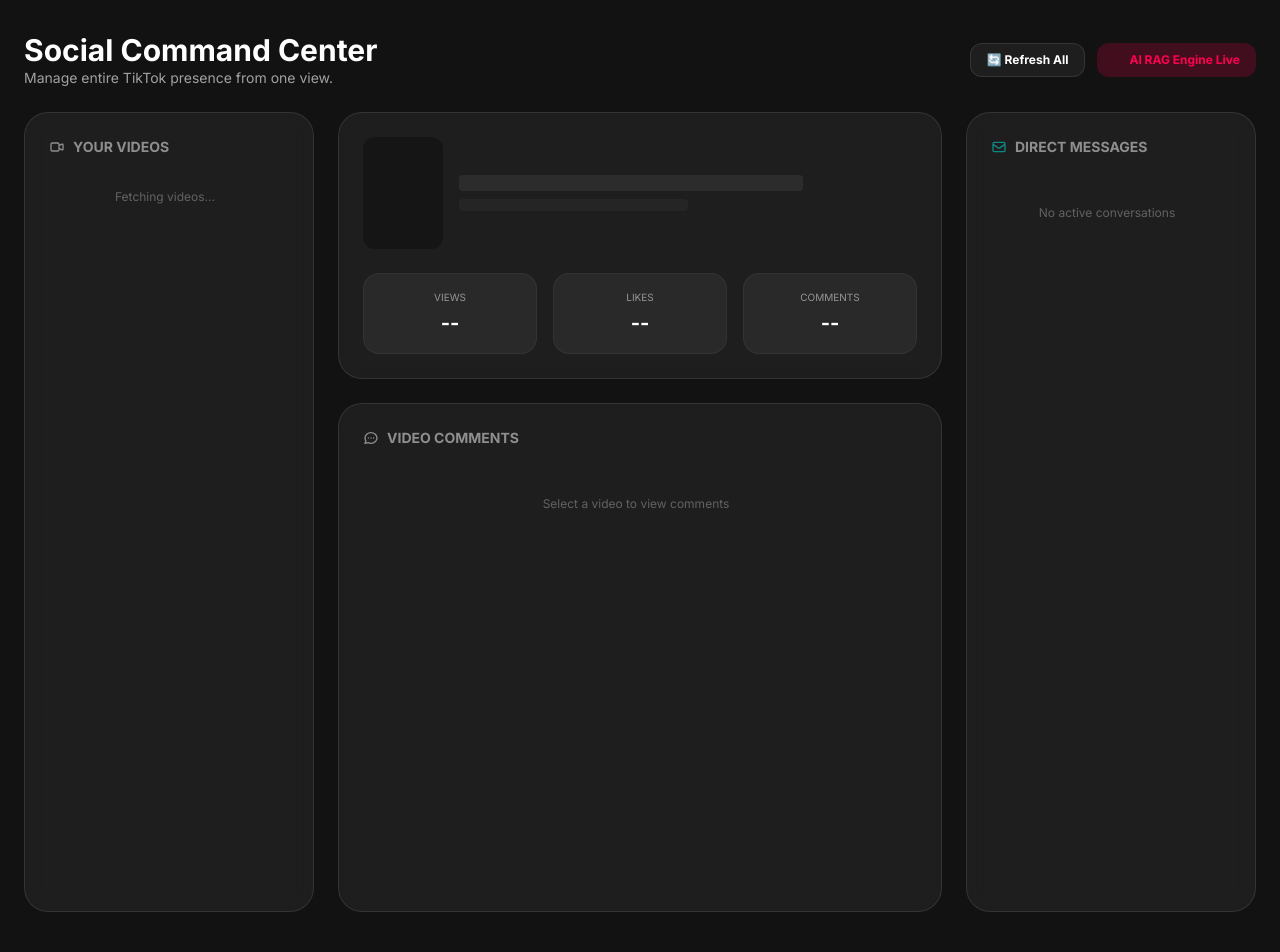
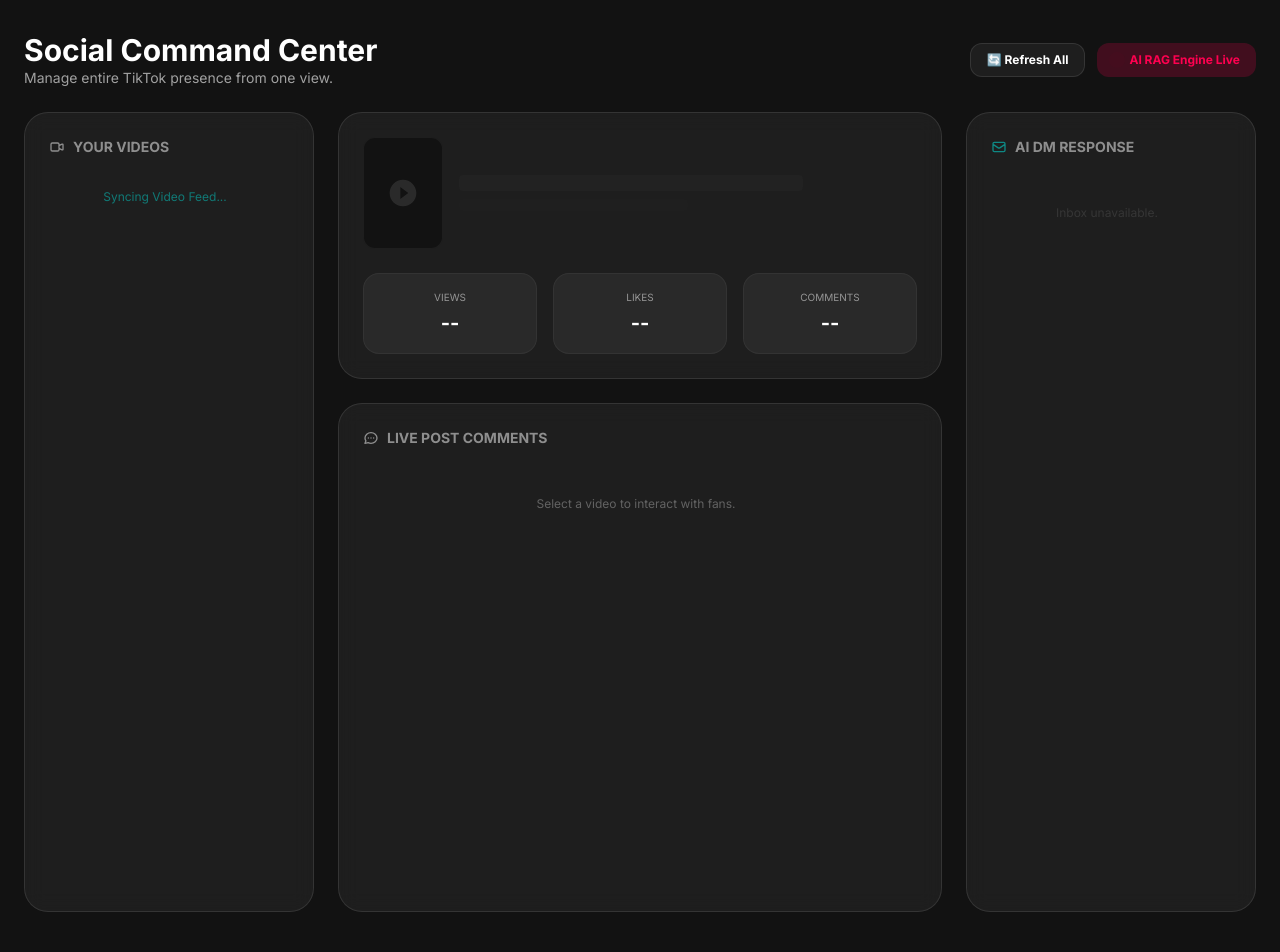
Before and after one commit to jameskariuki8/tiktok_automation, a Django app: page /analytics/ in a window 1280 px wide. Shown: the part 66-1018 px from the top of the page. Run offline with Django 5.2, Linux system fonts and the light colour scheme; a user stored in the database is signed in; parts of the project's set-up code (start-up, migrations or seed data) failed here and were passed over; some libraries are stand-ins or nearby versions.

Commit message:
first commit

```diff
--- a/templates/analytics.html
+++ b/templates/analytics.html
@@ -28,28 +28,28 @@
     <!-- Main 3-Pane Layout -->
     <div class="grid grid-cols-12 gap-6 h-[800px]">
 
-        <!-- PANE 1: Video Navigator (3 Columns) -->
+        <!-- PANE 1: Video Navigator -->
         <div class="col-span-12 lg:col-span-3 glass rounded-3xl p-6 flex flex-col space-y-4">
             <h3 class="font-bold flex items-center gap-2 text-sm uppercase opacity-50">
                 <svg class="w-4 h-4" fill="none" stroke="currentColor" viewBox="0 0 24 24"><path stroke-linecap="round" stroke-linejoin="round" stroke-width="2" d="M15 10l4.553-2.276A1 1 0 0121 8.618v6.764a1 1 0 01-1.447.894L15 14M5 18h8a2 2 0 002-2V8a2 2 0 00-2-2H5a2 2 0 00-2 2v8a2 2 0 002 2z"></path></svg>
                 Your Videos
             </h3>
             <div id="video-list" class="flex-1 overflow-y-auto space-y-3 pr-2 scroll-hide">
-                <!-- Loading State -->
-                <div class="p-4 text-center opacity-30 text-xs">Fetching videos...</div>
+                <div class="p-4 text-center opacity-30 text-xs text-secondary animate-pulse">Syncing Video Feed...</div>
             </div>
         </div>
 
-        <!-- PANE 2: Focused Analysis & Comments (6 Columns) -->
+        <!-- PANE 2: Focused Analysis & Comments -->
         <div class="col-span-12 lg:col-span-6 flex flex-col space-y-6">
 
-            <!-- Video Specific Stats -->
             <div class="glass rounded-3xl p-6">
                 <div id="selected-video-header" class="flex items-center gap-4 mb-6">
-                    <div class="w-20 h-28 bg-dark rounded-xl flex-shrink-0 animate-pulse"></div>
+                    <div class="w-20 h-28 bg-dark rounded-xl flex-shrink-0 flex items-center justify-center border border-white/5">
+                        <svg class="w-8 h-8 opacity-10" fill="currentColor" viewBox="0 0 24 24"><path d="M12 2C6.48 2 2 6.48 2 12s4.48 10 10 10 10-4.48 10-10S17.52 2 12 2zm-2 14.5v-9l6 4.5-6 4.5z"/></svg>
+                    </div>
                     <div class="flex-1 space-y-2">
-                        <div class="h-4 bg-white/10 w-3/4 rounded animate-pulse"></div>
-                        <div class="h-3 bg-white/5 w-1/2 rounded animate-pulse"></div>
+                        <div class="h-4 bg-white/10 w-3/4 rounded opacity-20"></div>
+                        <div class="h-3 bg-white/5 w-1/2 rounded opacity-10"></div>
                     </div>
                 </div>
                 <div class="grid grid-cols-3 gap-4">
@@ -68,27 +68,25 @@
                 </div>
             </div>
 
-            <!-- Contextual Comments Feed -->
             <div class="glass rounded-3xl p-6 flex-1 flex flex-col space-y-4">
                 <h3 class="font-bold flex items-center gap-2 text-sm uppercase opacity-50">
                     <svg class="w-4 h-4" fill="none" stroke="currentColor" viewBox="0 0 24 24"><path stroke-linecap="round" stroke-linejoin="round" stroke-width="2" d="M8 12h.01M12 12h.01M16 12h.01M21 12c0 4.418-4.03 8-9 8a9.863 9.863 0 01-4.255-.949L3 20l1.395-3.72C3.512 15.042 3 13.574 3 12c0-4.418 4.03-8 9-8s9 3.582 9 8z"></path></svg>
-                    Video Comments
+                    Live Post Comments
                 </h3>
                 <div id="video-comments-list" class="flex-1 overflow-y-auto space-y-4 pr-2 scroll-hide">
-                    <div class="p-8 text-center opacity-30 text-xs">Select a video to view comments</div>
+                    <div class="p-8 text-center opacity-30 text-xs">Select a video to interact with fans.</div>
                 </div>
             </div>
         </div>
 
-        <!-- PANE 3: Inbox (DMs) (3 Columns) -->
+        <!-- PANE 3: Inbox (DMs) -->
         <div class="col-span-12 lg:col-span-3 glass rounded-3xl p-6 flex flex-col space-y-4 border-l border-white/10">
             <h3 class="font-bold flex items-center gap-2 text-sm uppercase opacity-50">
                 <svg class="w-4 h-4 text-secondary" fill="none" stroke="currentColor" viewBox="0 0 24 24"><path stroke-linecap="round" stroke-linejoin="round" stroke-width="2" d="M3 8l7.89 5.26a2 2 0 002.22 0L21 8M5 19h14a2 2 0 002-2V7a2 2 0 00-2-2H5a2 2 0 00-2 2v10a2 2 0 002 2z"></path></svg>
-                Direct Messages
+                AI DM Response
             </h3>
             <div id="inbox-list" class="flex-1 overflow-y-auto space-y-3 pr-2 scroll-hide">
-                <!-- Data fetched via TikTok IM API -->
-                <div class="p-8 text-center opacity-30 text-xs">No active conversations</div>
+                <div class="p-8 text-center opacity-30 text-xs">Fetching inbox...</div>
             </div>
         </div>
 
@@ -99,31 +97,42 @@
     let currentVideoId = null;
 
     async function loadVideos() {
+        try {
             const response = await fetch('/api/analytics/video_list/');
             const videos = await response.json();
             const container = document.getElementById('video-list');
 
-        container.innerHTML = videos.map(v => `
-            <div onclick="selectVideo('${v.id}', '${v.view_count}', '${v.like_count}', '${v.comment_count}', '${v.video_description}', '${v.cover_image_url}')"
+            if (videos.length === 0) {
+                container.innerHTML = '<div class="p-8 text-center opacity-30 text-xs">No videos found. Check if your account is connected.</div>';
+                return;
+            }
+
+            container.innerHTML = videos.map(v => {
+                const desc = v.video_description || 'Untitled Post';
+                return `
+                <div onclick="selectVideo('${v.id}', '${v.view_count}', '${v.like_count}', '${v.comment_count}', \`${desc.replace(/`/g, '\\`')}\`, '${v.cover_image_url}')"
                      class="p-3 bg-white/5 border border-white/5 rounded-xl cursor-pointer hover:border-primary/50 transition-all group flex gap-3">
-                <img src="${v.cover_image_url}" class="w-12 h-16 rounded-md object-cover">
+                    <img src="${v.cover_image_url}" class="w-12 h-16 rounded-md object-cover bg-dark">
                     <div class="flex-1 min-w-0">
-                    <p class="text-xs font-medium truncate">${v.video_description || 'Untitled Post'}</p>
+                        <p class="text-xs font-medium truncate">${desc}</p>
                         <p class="text-[10px] opacity-40 mt-1">${v.view_count} views</p>
                     </div>
                 </div>
-        `).join('');
+                `;
+            }).join('');
+        } catch (e) {
+            console.error('Failed to load videos', e);
+        }
     }
 
-    async function selectVideo(id, views, likes, comments, desc, img) {
+    function selectVideo(id, views, likes, comments, desc, img) {
         currentVideoId = id;
 
-        // Update header
         document.getElementById('selected-video-header').innerHTML = `
-            <img src="${img}" class="w-20 h-28 rounded-xl object-cover">
+            <img src="${img}" class="w-20 h-28 rounded-xl object-cover border border-white/10">
             <div class="flex-1">
                 <p class="font-bold text-lg">${desc.substring(0, 50)}${desc.length > 50 ? '...' : ''}</p>
-                <p class="text-xs opacity-50">ID: ${id}</p>
+                <p class="text-xs opacity-50 uppercase tracking-widest mt-1">VIDEO ANALYSIS</p>
             </div>
         `;
 
@@ -131,42 +140,66 @@
         document.getElementById('v-likes').innerText = likes;
         document.getElementById('v-comments').innerText = comments;
 
-        // Load Comments
         loadComments(id);
     }
 
     async function loadComments(videoId) {
         const container = document.getElementById('video-comments-list');
-        container.innerHTML = '<div class="p-8 text-center opacity-30 text-xs translate-y-4">Consulting TikTok API...</div>';
+        container.innerHTML = '<div class="p-8 text-center opacity-30 text-xs">Consulting TikTok API...</div>';
 
         try {
-            const response = await fetch(\`/api/analytics/video_comments/?video_id=\${videoId}\`);
+            const response = await fetch(`/api/analytics/video_comments/?video_id=${videoId}`);
             const comments = await response.json();
 
-            if(!comments.length) {
-                container.innerHTML = '<div class="p-8 text-center opacity-30 text-xs">No comments yet on this post.</div>';
+            if(!comments || !comments.length) {
+                container.innerHTML = '<div class="p-8 text-center opacity-30 text-xs">No comments found for this post.</div>';
                 return;
             }
 
             container.innerHTML = comments.map(c => `
-                <div class="p-4 bg-white/5 border border-white/5 rounded-2xl animate-in fade-in slide-in-from-top-2">
+                <div class="p-4 bg-white/5 border border-white/5 rounded-2xl">
                     <div class="flex justify-between items-start mb-2">
                         <p class="text-xs font-bold text-secondary">@${c.user.display_name}</p>
                         <span class="text-[10px] opacity-40">${new Date(c.create_time * 1000).toLocaleDateString()}</span>
                     </div>
-                    <p class="text-xs italic mb-3 opacity-80 leading-relaxed">"${c.text}"</p>
+                    <p class="text-xs italic mb-3 opacity-80 leading-relaxed text-comment">"${c.text}"</p>
                     <div class="flex gap-2">
-                        <button onclick="generateAIReply(this, '${c.text.replace(/'/g, "\\'")}')" class="text-[10px] bg-primary text-black font-bold px-3 py-1 rounded-lg hover:scale-105 transition">AI Suggest Reply</button>
+                        <button onclick="aiReply(this)" data-text="${encodeURIComponent(c.text)}" class="text-[10px] bg-primary text-black font-bold px-3 py-1 rounded-lg hover:scale-105 transition">AI Suggest Reply</button>
                     </div>
                     <div class="ai-reply-box hidden mt-3 p-3 bg-secondary/10 border border-secondary/20 rounded-xl">
                          <p class="text-[10px] font-bold text-secondary mb-1">RAG Response</p>
-                         <p class="text-xs italic" id="reply-text"></p>
-                         <button class="mt-2 text-[10px] bg-secondary text-black px-2 py-1 rounded">Post Reply</button>
+                         <p class="text-xs italic reply-text-field"></p>
+                         <button class="mt-2 text-[10px] bg-secondary text-black px-2 py-1 rounded">Post Response</button>
                     </div>
                 </div>
             `).join('');
         } catch (e) {
-            container.innerHTML = '<div class="p-8 text-center text-red-400 text-xs">Failed to fetch comments. Connection error.</div>';
+            container.innerHTML = '<div class="p-8 text-center text-red-400 text-xs">Failed to fetch comments.</div>';
+        }
+    }
+
+    async function aiReply(btn) {
+        const comment = decodeURIComponent(btn.getAttribute('data-text'));
+        const box = btn.closest('.rounded-2xl').querySelector('.ai-reply-box');
+        const textField = box.querySelector('.reply-text-field');
+
+        btn.innerText = 'AI Thinking...';
+        btn.disabled = true;
+
+        try {
+            const response = await fetch('/api/comments/suggest_reply/', {
+                method: 'POST',
+                headers: { 'Content-Type': 'application/json', 'X-CSRFToken': '{{ csrf_token }}' },
+                body: JSON.stringify({ comment_text: comment })
+            });
+            const data = await response.json();
+            textField.innerText = data.suggested_reply;
+            box.classList.remove('hidden');
+        } catch (e) {
+            alert('AI failed. Check knowledge base.');
+        } finally {
+            btn.innerText = 'AI Suggest Reply';
+            btn.disabled = false;
         }
     }
 
@@ -177,7 +210,7 @@
             const dms = await response.json();
 
             if(!dms.length) {
-                 container.innerHTML = '<div class="p-8 text-center opacity-30 text-xs">Your inbox is empty.</div>';
+                 container.innerHTML = '<div class="p-8 text-center opacity-30 text-xs">Inbox clear.</div>';
                  return;
             }
 
@@ -187,32 +220,16 @@
                         <div class="w-6 h-6 bg-secondary/20 rounded-full flex items-center justify-center text-[10px] font-bold">U</div>
                         <p class="text-[10px] font-bold truncate">${dm.display_name}</p>
                     </div>
-                    <p class="text-[10px] opacity-60 italic truncate">"${dm.latest_message || 'New Message'}"</p>
-                    <button onclick="generateDMReply(this, '${dm.latest_message || ''}')" class="w-full py-1 bg-secondary/10 text-secondary border border-secondary/20 text-[10px] rounded hover:bg-secondary/20 transition">AI Reply</button>
+                    <p class="text-[10px] opacity-60 italic truncate">"${dm.latest_message || 'New Inquiry'}"</p>
+                    <button class="w-full py-1 bg-secondary/10 text-secondary border border-secondary/20 text-[10px] rounded hover:bg-secondary/20 transition">AI Auto-Reply</button>
                 </div>
             `).join('');
         } catch (e) {
-            console.error('Inbox failed', e);
+            container.innerHTML = '<div class="p-8 text-center opacity-10 text-xs">Inbox unavailable.</div>';
         }
     }
 
-    async function generateAIReply(btn, comment) {
-        const box = btn.closest('.p-4').querySelector('.ai-reply-box');
-        const text = box.querySelector('#reply-text');
-        btn.innerText = 'AI Thinking...';
-
-        const response = await fetch('/api/comments/suggest_reply/', {
-            method: 'POST',
-            headers: { 'Content-Type': 'application/json', 'X-CSRFToken': '{{ csrf_token }}' },
-            body: JSON.stringify({ comment_text: comment })
-        });
-        const data = await response.json();
-        text.innerText = data.suggested_reply;
-        box.classList.remove('hidden');
-        btn.innerText = 'AI Suggest Reply';
-    }
-
-    // Initialize
+    // Start
     loadVideos();
     loadInbox();
 </script>
```
Lines whose indentation alone changed are shown as unchanged.
